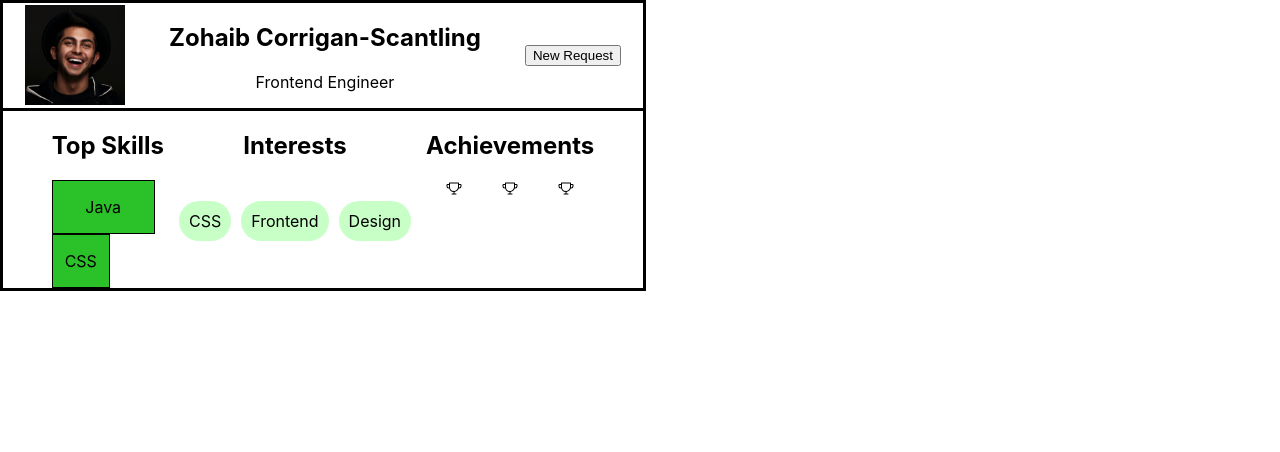
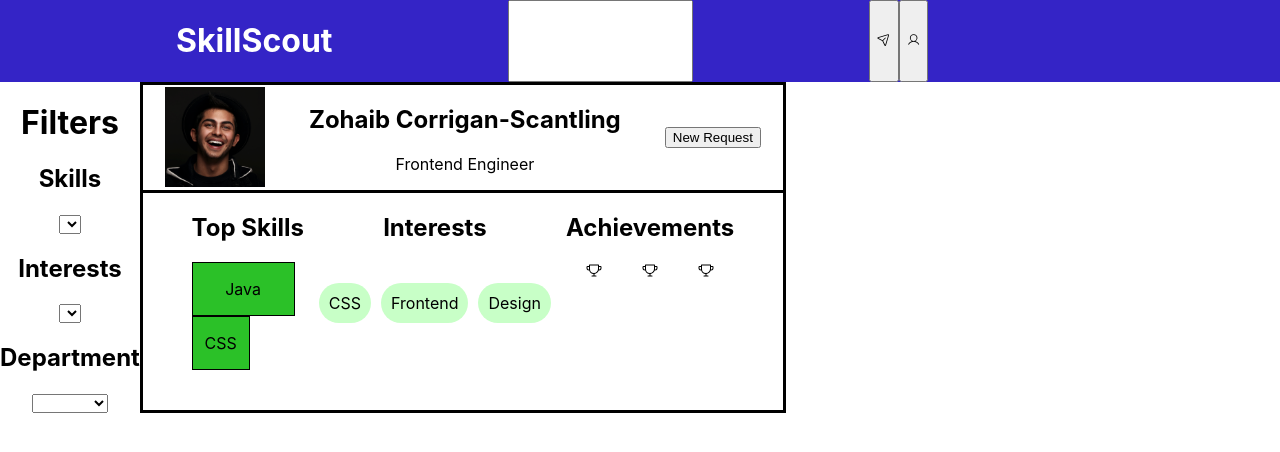
Before and after one commit to kepstein23/SkillScout, a React (Create React App) app in the folder skill-scout/: page / in a window 1280 px wide. Shown: the top 452 px of the page. Built offline with nearby package versions, Linux system fonts and the light colour scheme.

Commit message:
basic layout

```diff
--- a/skill-scout/src/App.css
+++ b/skill-scout/src/App.css
@@ -71,6 +71,13 @@
   justify-content: space-around;
 }
 
+.header {
+  background-color: #3424C6;
+  display: flex;
+  justify-content: space-evenly;
+  color: white
+}
+
 @keyframes App-logo-spin {
   from {
     transform: rotate(0deg);
--- a/skill-scout/src/App.js
+++ b/skill-scout/src/App.js
@@ -1,10 +1,18 @@
 import './App.css';
 import ProfileCard from "./ProfileCard"
+import Filters from "./Filters"
 import profilePic from './profilepic.png'
+import Header from './Header';
 
 function App() {
   return (
     <div className="App">
+      <Header />
+      <div style={{display: "flex"}}>
+        <Filters
+          users={[]}
+          filteredUsers={[]}
+        />
         <ProfileCard
           name="Zohaib Corrigan-Scantling"
           title="Frontend Engineer"
@@ -14,6 +22,7 @@ function App() {
           achievements={["achievement", "achievement", "achievement"]}
         />
       </div>
+    </div>
   );
 }
 
--- /dev/null
+++ b/skill-scout/src/Filters.js
@@ -0,0 +1,30 @@
+import { useState } from "react";
+
+export default function Filters({users, filteredUsers}) {
+    const [appliedSkills, setAppliedSkills] = useState([]);
+    const [appliedInterests, setAppliedInterests] = useState([]);
+    const [appliedDept, setAppliedDept] = useState([]);
+
+    return (
+        <div>
+            <h1>Filters</h1>
+            <h2>Skills</h2>
+            <select>
+
+            </select>
+            <h2>Interests</h2>
+            <select>
+
+            </select>
+            <h2>Department</h2>
+            <select>
+                <option></option>
+                <option>Frontend</option>
+                <option>Design</option>
+            </select>
+        </div>
+
+
+    )
+
+}
--- /dev/null
+++ b/skill-scout/src/Header.js
@@ -0,0 +1,19 @@
+import './App.css'
+import {PaperPlaneTilt, User} from "@phosphor-icons/react"
+
+export default function Header() {
+
+    return(
+        <div class="header">
+            <h1>SkillScout</h1>
+            <input></input>
+            <div style={{display:"flex"}}>
+                <button><PaperPlaneTilt/></button>
+                <button><User/></button>
+            </div>
+
+            <img></img>
+        </div>
+    )
+
+}
```
Lines whose indentation alone changed are shown as unchanged.
